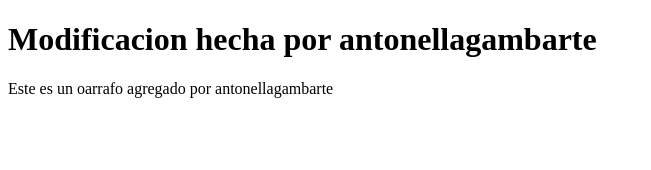
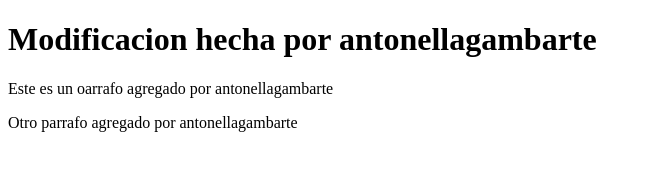
Before and after one commit to antonellagambarte/pruebaproyectogit, a plain HTML site: page index.html in a window 1280 px wide. Shown: the whole page, without its empty margins (0-651 px from the left). Drawn offline with Linux system fonts and the light colour scheme.

Commit message:
feat(pruebaag): agrego parrafo en index

```diff
--- a/index.html
+++ b/index.html
@@ -11,6 +11,7 @@
 <body>
     <h1>Modificacion hecha por antonellagambarte</h1>
     <p>Este es un oarrafo agregado por antonellagambarte</p>
+    <p>Otro parrafo agregado por antonellagambarte</p>
 </body>
 
 </html>
```
